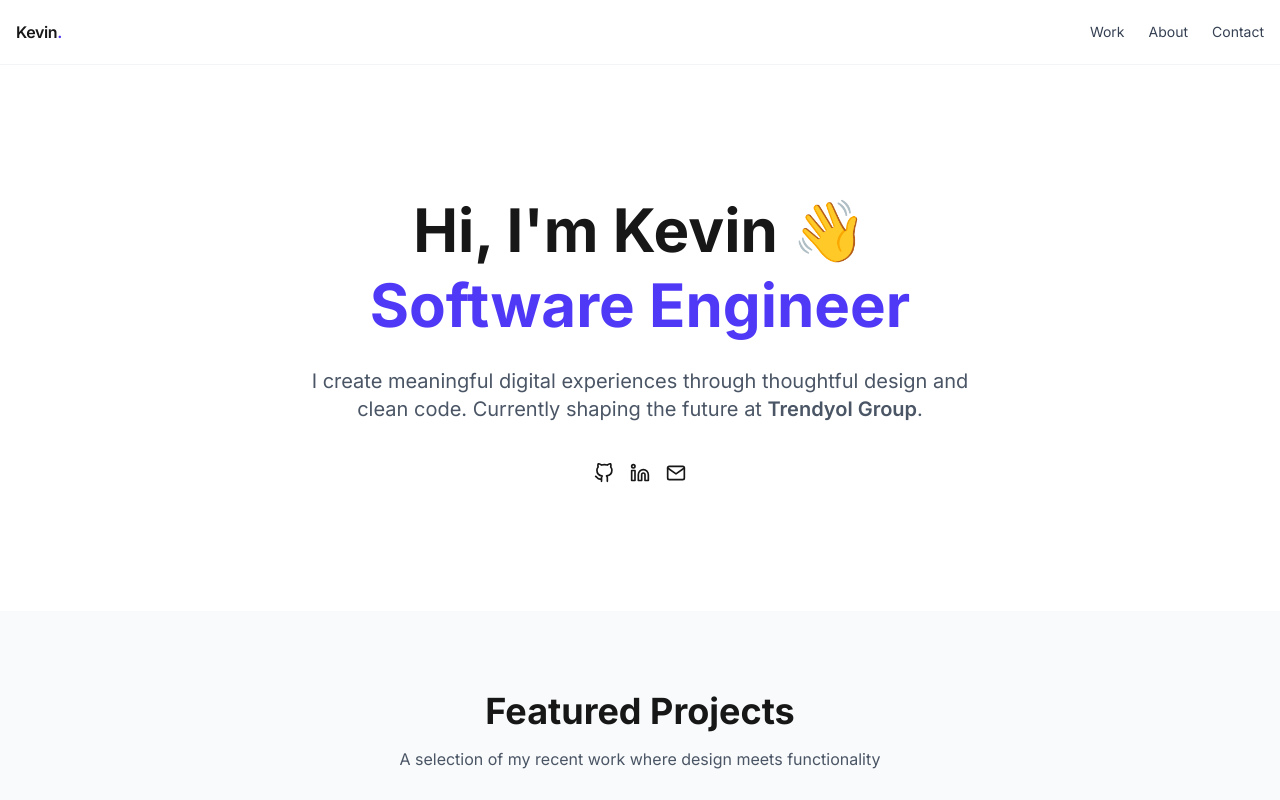
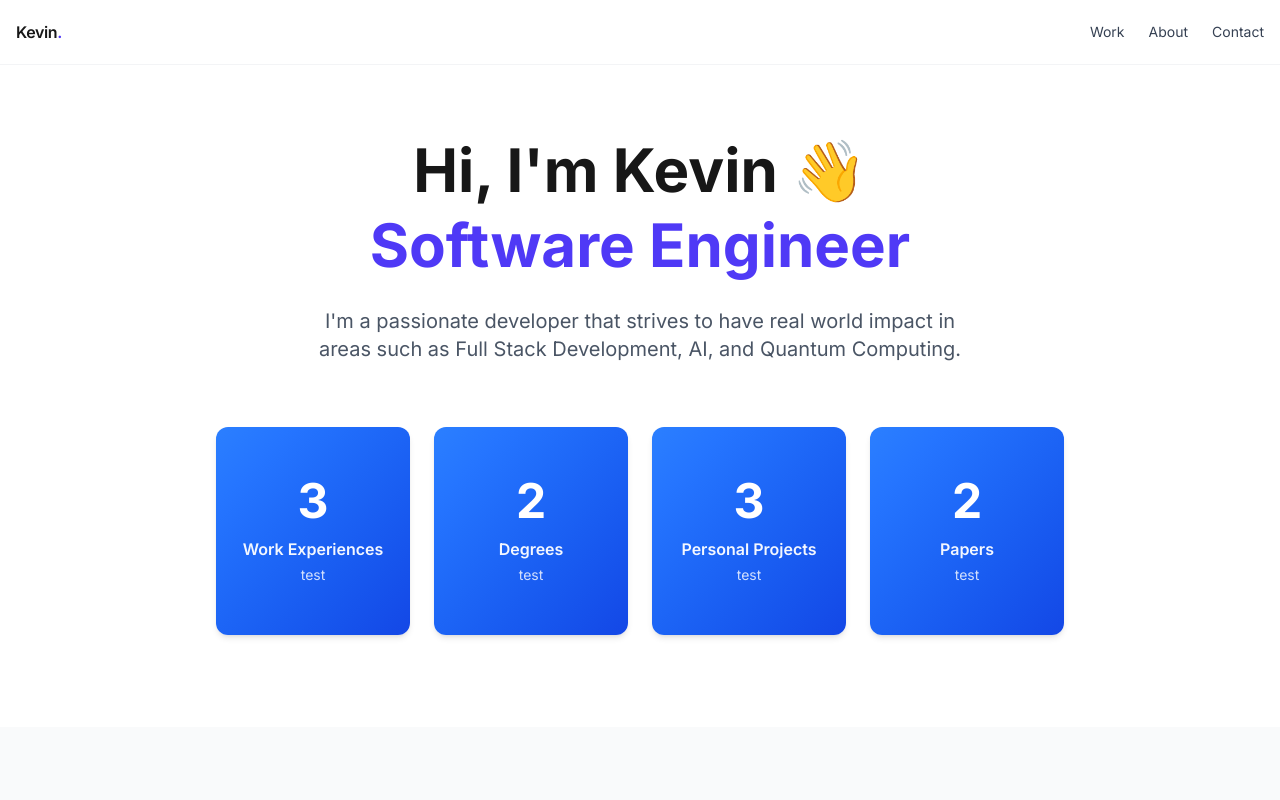
Before and after one commit to kjsLand/kjsLand.github.io, a Next.js app: page / in a window 1280 px wide. Shown: the top 800 px of the page. Built offline with nearby package versions, Linux system fonts and the light colour scheme.

Commit message:
Added a Hero with my overall stats

```diff
--- a/app/components/Footer.tsx
+++ b/app/components/Footer.tsx
@@ -30,6 +30,8 @@ export default function Footer() {
           >
             <FiMail className="h-5 w-5" />
           </a>
+
+
         </div>
       </div>
     </footer>
--- a/app/components/Hero.tsx
+++ b/app/components/Hero.tsx
@@ -1,8 +1,9 @@
 import { FiGithub, FiLinkedin, FiMail } from "react-icons/fi";
+import StatRow from "@/app/components/StatCard"
 
 export default function Hero(){
     return (
-        <section className="py-20 md:py-32">
+        <section className="py-20 md:py-17">
           <div className="container mx-auto px-4">
             <div className="max-w-4xl mx-auto text-center">
               <h1 className="text-4xl md:text-6xl font-bold mb-6 leading-tight">
@@ -12,34 +13,11 @@ export default function Hero(){
               </h1>
 
               <p className="text-xl text-gray-600 mb-10 max-w-2xl mx-auto">
-                I create meaningful digital experiences through thoughtful design
-                and clean code. Currently shaping the future at{" "}
-                <span className="font-semibold">Trendyol Group</span>.
+                I'm a passionate developer that strives to have real world impact
+                in areas such as Full Stack Development, AI, and Quantum Computing.
               </p>
 
-              <div className="flex flex-col sm:flex-row justify-center gap-4">
-                <a
-                    className="hover:text-indigo-600 transition"
-                    href="#"
-                    aria-label="GitHub"
-                >
-                    <FiGithub className="h-5 w-5" />
-                </a>
-                <a
-                    className="hover:text-indigo-600 transition"
-                    href="#"
-                    aria-label="LinkedIn"
-                >
-                    <FiLinkedin className="h-5 w-5" />
-                </a>
-                <a
-                    className="hover:text-indigo-600 transition"
-                    href="#contact"
-                    aria-label="Email"
-                >
-                    <FiMail className="h-5 w-5" />
-                </a>
-              </div>
+              <StatRow />
             </div>
           </div>
         </section>
--- a/app/components/Navbar.tsx
+++ b/app/components/Navbar.tsx
@@ -2,7 +2,7 @@
 
 export default function Navbar() {
   return (
-    <header className="sticky top-0 z-50 bg-white/80 backdrop-blur border-b border-gray-100">
+    <header className="sticky top-0 z-50 bg-blue backdrop-blur border-b border-gray-100">
       <div className="container mx-auto px-4 h-16 flex items-center justify-between">
         <a href="#" className="font-semibold tracking-tight">
           Kevin<span className="text-indigo-600">.</span>
--- /dev/null
+++ b/app/components/StatCard.tsx
@@ -0,0 +1,70 @@
+
+type StatCardProps = {
+  number: string | number;
+  title: string;
+  description: string;
+};
+
+const stats: StatCardProps[] = [
+    {
+        number: 3,
+        title: "Work Experiences",
+        description: "test"
+    },
+    {
+        number: 2,
+        title: "Degrees",
+        description: "test"
+    },
+    {
+        number: 3,
+        title: "Personal Projects",
+        description: "test"
+    },
+    {
+        number: 2,
+        title: "Papers",
+        description: "test"
+    }
+]
+
+export function StatCard({ number, title, description }: StatCardProps) {
+  return (
+    <div
+      className="
+        w-52 h-52
+        flex flex-col items-center justify-center text-center
+        rounded-xl
+        bg-gradient-to-br from-blue-500 to-blue-700
+        text-white
+        transition-all duration-300
+        shadow-[inset_0_0_10px_rgba(255,255,255,0.25)]
+        shadow-md hover:shadow-xl
+        hover:shadow-[0_0_25px_rgba(59,130,246,0.6)]
+        hover:scale-105
+      "
+    >
+      <p className="text-5xl font-bold leading-none">{number}</p>
+      <h3 className="mt-3 text-base font-semibold text-white/95">{title}</h3>
+      <p className="mt-1 text-sm text-white/80">{description}</p>
+    </div>
+  );
+}
+
+
+export default function StatRow(){
+    return (
+        <div className="
+                    group flex flex-row items-center text-center
+                    justify-center gap-6
+                    p-6 bg-blue backdrop-blur rounded-xl
+                    transition-all duration-300
+                ">
+                    <StatCard {...stats[0]} />
+                    <StatCard {...stats[1]} />
+                    <StatCard {...stats[2]} />
+                    <StatCard {...stats[3]} />
+                </div>
+    );
+
+}
```
